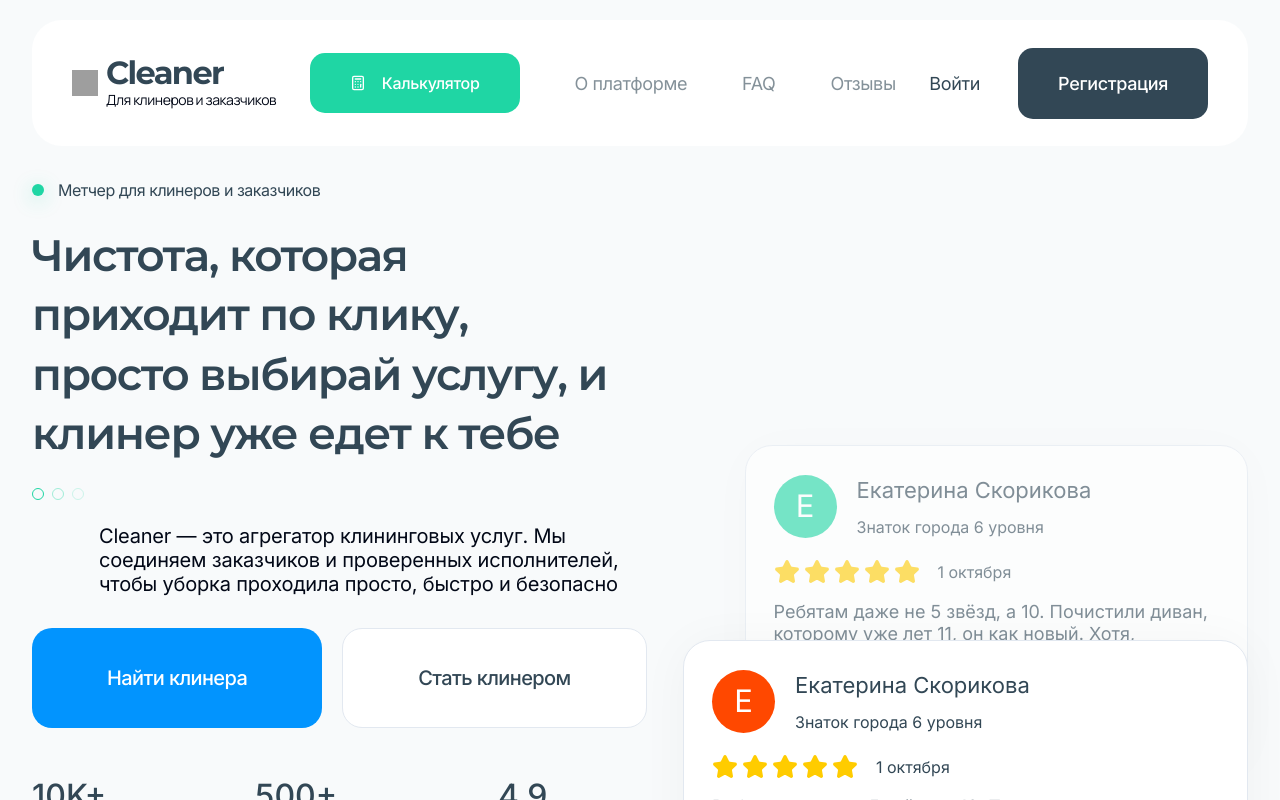
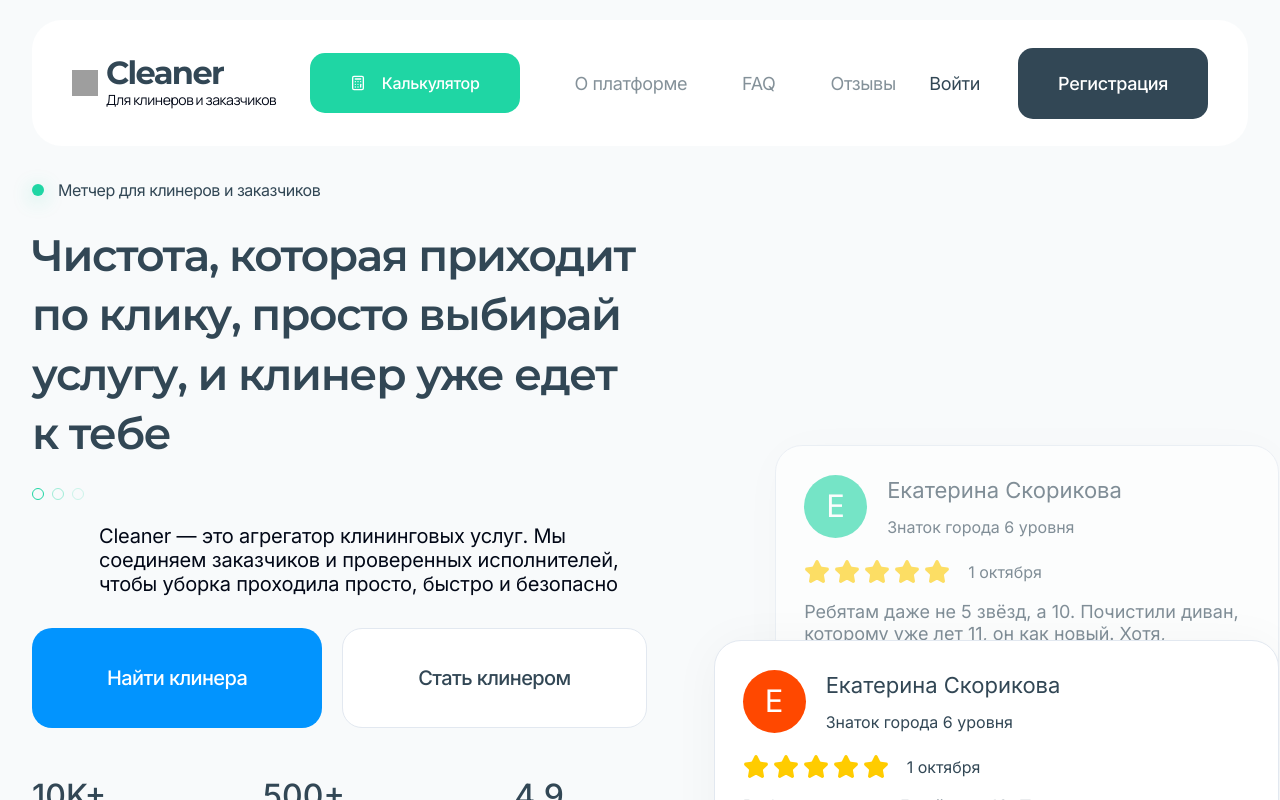
Before and after one commit to pr-poehali-dev/cleaning-service-pro, a React (Vite) app: page / in a window 1280 px wide. Shown: the top 800 px of the page. Built offline with nearby package versions, Linux system fonts and the light colour scheme; grey boxes are pictures that could not be loaded.

Commit message:
fix: Выравнивание блока отзывов и услуг

```diff
--- a/src/pages/Index.tsx
+++ b/src/pages/Index.tsx
@@ -65,15 +65,15 @@ export default function Index() {
       </div>
 
       {/* Hero Section */}
-      <div className="max-w-[1400px] mx-auto px-8 mt-8 relative">
+      <div className="max-w-[1400px] mx-auto px-8 mt-8">
         <div className="flex items-center gap-3.5 mb-6">
           <div className="w-3 h-3 rounded-full bg-[#1FD6A4] shadow-[0px_4px_19px_rgba(31,214,164,0.36)]" />
           <span className="text-[16px] tracking-[-0.03em] text-[#324755]">Метчер для клинеров и заказчиков</span>
         </div>
 
-        <div className="grid grid-cols-2 gap-8">
-          <div>
-            <h1 className="text-[44px] font-medium leading-[135.61%] tracking-[-0.03em] text-[#324755] mb-6 max-w-[761px]">
+        <div className="grid grid-cols-[1fr_600px] gap-8 items-start">
+          <div className="max-w-[761px]">
+            <h1 className="text-[44px] font-medium leading-[135.61%] tracking-[-0.03em] text-[#324755] mb-6">
               Чистота, которая приходит по клику, просто выбирай услугу, и клинер уже едет к тебе
             </h1>
 
@@ -112,11 +112,11 @@ export default function Index() {
             </div>
           </div>
 
-          <div className="relative h-[600px]">
+          <div className="relative pt-0" style={{ minHeight: '850px' }}>
             {reviewsData.map((review, idx) => (
               <Card
                 key={review.id}
-                className="absolute right-0 rounded-[27px] shadow-[0px_4px_49.8px_rgba(0,0,0,0.04)] transition-all hover:scale-105"
+                className="absolute right-0 rounded-[27px] shadow-[0px_4px_49.8px_rgba(0,0,0,0.04)] transition-all hover:scale-105 bg-white"
                 style={{
                   top: review.top,
                   width: idx === 1 ? '565px' : '503.5px',
```
